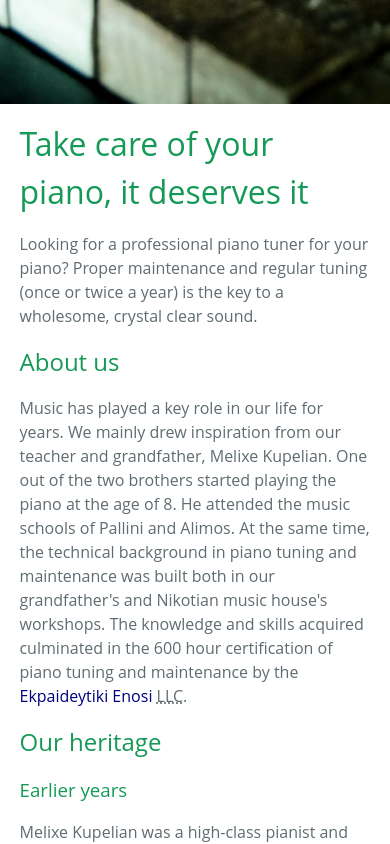
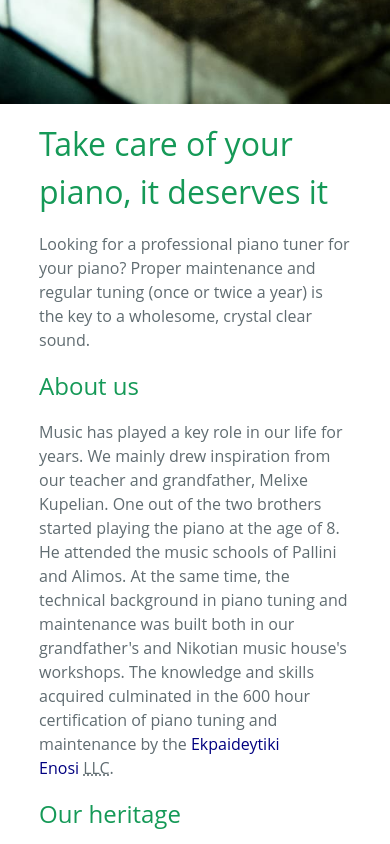
Before and after one commit to multiades/pianorepair, a plain HTML site: page en.html in a window 390 px wide. Shown: the part 740-1584 px from the top of the page. Drawn offline with Linux system fonts and the light colour scheme.

Commit message:
Update styles.css

```diff
--- a/assets/css/styles.css
+++ b/assets/css/styles.css
@@ -174,8 +174,8 @@ body {
     }
 
     &>main {
-      width: 90vw;
-      margin: 1rem 5vw;
+      width: 80vw;
+      margin: 1rem 10vw;
     }
 
     &>footer {
```
